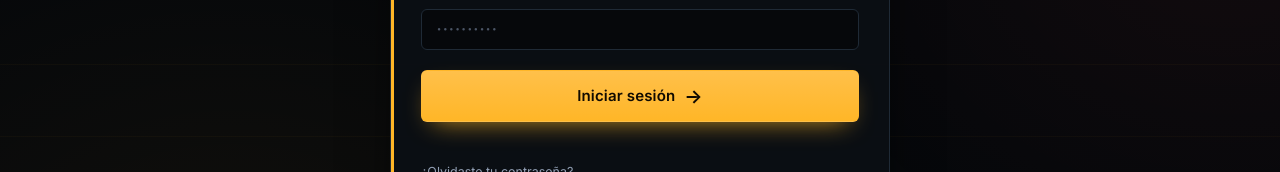
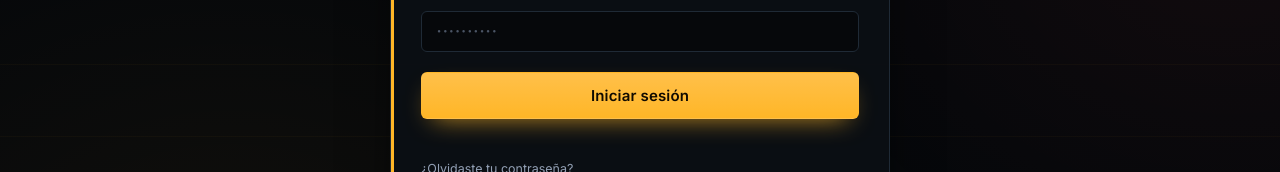
Before and after one commit to h3l10-hu3rt4/downtimeOS, a Next.js app: page /acceso in a window 1280 px wide. Shown: the part 440-612 px from the top of the page. Built offline with nearby package versions, Linux system fonts and the light colour scheme.

Commit message:
style: polish auth feedback and remove button arrows

```diff
--- a/app/acceso/page.js
+++ b/app/acceso/page.js
@@ -13,5 +13,5 @@ export default function Acceso() {
     localStorage.setItem('downtimeos_sesion', JSON.stringify(cuerpo));
     location.assign(destino(cuerpo.perfil.rol));
   }
-  return <main className="auth-page"><section className="auth-card"><div className="auth-card__top"><p className="auth-brand">DOWNTIME<span>OS</span></p><span className="auth-status"><i /> SISTEMA OPERATIVO</span></div><p className="auth-kicker">CONTROL DE PLANTA / ACCESO</p><h1>Acceso a tu planta</h1><p className="auth-copy">Consulta y opera los paros de tu línea de producción.</p><form onSubmit={enviar} className="auth-form"><label>Correo de trabajo<input name="email" type="email" placeholder="correo@empresa.com" required /></label><label>Contraseña<input name="password" type="password" placeholder="••••••••••" required /></label><button type="submit" className="btn btn--primary btn--block auth-submit">Iniciar sesión <span>→</span></button></form><p aria-live="polite" className="auth-state">{estado}</p><p className="auth-links"><a href="/recuperar">¿Olvidaste tu contraseña?</a></p><p className="auth-footer">¿Tu empresa es nueva? <a href="/registro">Crea la cuenta de tu planta</a>.</p></section></main>;
+  return <main className="auth-page"><section className="auth-card"><div className="auth-card__top"><p className="auth-brand">DOWNTIME<span>OS</span></p><span className="auth-status"><i /> SISTEMA OPERATIVO</span></div><p className="auth-kicker">CONTROL DE PLANTA / ACCESO</p><h1>Acceso a tu planta</h1><p className="auth-copy">Consulta y opera los paros de tu línea de producción.</p><form onSubmit={enviar} className="auth-form"><label>Correo de trabajo<input name="email" type="email" placeholder="correo@empresa.com" required /></label><label>Contraseña<input name="password" type="password" placeholder="••••••••••" required /></label><button type="submit" className="btn btn--primary btn--block auth-submit">Iniciar sesión</button></form><p aria-live="polite" className="auth-state">{estado}</p><p className="auth-links"><a href="/recuperar">¿Olvidaste tu contraseña?</a></p><p className="auth-footer">¿Tu empresa es nueva? <a href="/registro">Crea la cuenta de tu planta</a>.</p></section></main>;
 }
--- a/app/recuperar/page.js
+++ b/app/recuperar/page.js
@@ -35,7 +35,9 @@ export default function Recuperar() {
     const datos = Object.fromEntries(new FormData(evento.currentTarget));
     if (modo === 'solicitar') {
       const respuesta = await fetch('/api/cuenta', { method: 'POST', headers: { 'content-type': 'application/json' }, body: JSON.stringify({ accion: 'recuperar', email: datos.email }) });
-      setEstado(respuesta.ok ? 'Si el correo existe, recibirás un enlace para recuperar tu contraseña.' : 'No fue posible solicitar la recuperación.');
+      setEstado(respuesta.ok
+        ? 'Solicitud recibida. Si el correo está asociado a una cuenta, recibirás instrucciones para restablecer tu contraseña.'
+        : 'No pudimos procesar la solicitud. Inténtalo de nuevo en unos minutos.');
       return;
     }
     if (datos.password !== datos.confirmar) return setEstado('Las contraseñas no coinciden.');
@@ -44,5 +46,5 @@ export default function Recuperar() {
     setEstado(error ? 'No fue posible actualizar la contraseña.' : 'Contraseña actualizada. Ya puedes iniciar sesión.');
     if (!error) setTimeout(() => location.assign('/acceso'), 900);
   }
-  return <main className="auth-page"><section className="auth-card"><div className="auth-card__top"><p className="auth-brand">DOWNTIME<span>OS</span></p><span className="auth-status"><i /> SEGURIDAD DE CUENTA</span></div><p className="auth-kicker">CONTROL DE PLANTA / RECUPERACIÓN</p><h1>{modo === 'solicitar' ? 'Recupera tu acceso' : 'Define una contraseña nueva'}</h1><p className="auth-copy">{modo === 'solicitar' ? 'Te enviaremos un enlace seguro al correo asociado a tu cuenta.' : 'La contraseña debe tener al menos 10 caracteres.'}</p><form onSubmit={enviar} className="auth-form">{modo === 'solicitar' ? <label>Correo de trabajo<input name="email" type="email" placeholder="correo@empresa.com" required /></label> : <><label>Nueva contraseña<input name="password" type="password" minLength="10" required /></label><label>Confirmar contraseña<input name="confirmar" type="password" minLength="10" required /></label></>}<button type="submit" className="btn btn--primary btn--block auth-submit">{modo === 'solicitar' ? 'Enviar enlace' : 'Guardar contraseña'} <span>→</span></button></form><p aria-live="polite" className="auth-state">{estado}</p><p className="auth-footer"><a href="/acceso">Volver al inicio de sesión</a></p></section></main>;
+  return <main className="auth-page"><section className="auth-card"><div className="auth-card__top"><p className="auth-brand">DOWNTIME<span>OS</span></p><span className="auth-status"><i /> SEGURIDAD DE CUENTA</span></div><p className="auth-kicker">CONTROL DE PLANTA / RECUPERACIÓN</p><h1>{modo === 'solicitar' ? 'Recupera tu acceso' : 'Define una contraseña nueva'}</h1><p className="auth-copy">{modo === 'solicitar' ? 'Te enviaremos un enlace seguro al correo asociado a tu cuenta.' : 'La contraseña debe tener al menos 10 caracteres.'}</p><form onSubmit={enviar} className="auth-form">{modo === 'solicitar' ? <label>Correo de trabajo<input name="email" type="email" placeholder="correo@empresa.com" required /></label> : <><label>Nueva contraseña<input name="password" type="password" minLength="10" required /></label><label>Confirmar contraseña<input name="confirmar" type="password" minLength="10" required /></label></>}<button type="submit" className="btn btn--primary btn--block auth-submit">{modo === 'solicitar' ? 'Enviar enlace' : 'Guardar contraseña'}</button></form><p aria-live="polite" className="auth-state">{estado}</p><p className="auth-footer"><a href="/acceso">Volver al inicio de sesión</a></p></section></main>;
 }
--- a/app/registro/page.js
+++ b/app/registro/page.js
@@ -12,5 +12,5 @@ export default function Registro() {
     setEstado('Cuenta creada. Abriendo tu planta…');
     setTimeout(() => location.assign('/direccion?onboarding=1'), 350);
   }
-  return <main className="auth-page"><section className="auth-card auth-card--register"><div className="auth-card__top"><p className="auth-brand">DOWNTIME<span>OS</span></p><span className="auth-status"><i /> ALTA DE PLANTA</span></div><p className="auth-kicker">CONTROL DE PLANTA / REGISTRO</p><h1>Configura tu primera planta</h1><p className="auth-copy">Crea la cuenta de Dirección. Después podrás invitar a Operaciones y a los operadores de piso.</p><form onSubmit={enviar} className="auth-form"><label>Empresa<input name="empresa" placeholder="Nombre de la empresa" required /></label><label>Planta principal<input name="planta" placeholder="Nombre de la planta" required /></label><label>Tu nombre<input name="nombre" placeholder="Nombre completo" required /></label><label>Correo de trabajo<input name="email" type="email" placeholder="correo@empresa.com" required /></label><label>Contraseña<input name="password" type="password" minLength="10" placeholder="Mínimo 10 caracteres" required /></label><button type="submit" className="btn btn--primary btn--block auth-submit">Crear empresa <span>→</span></button></form><p aria-live="polite" className="auth-state">{estado}</p><p className="auth-footer"><a href="/acceso">Ya tengo una cuenta</a>.</p></section></main>;
+  return <main className="auth-page"><section className="auth-card auth-card--register"><div className="auth-card__top"><p className="auth-brand">DOWNTIME<span>OS</span></p><span className="auth-status"><i /> ALTA DE PLANTA</span></div><p className="auth-kicker">CONTROL DE PLANTA / REGISTRO</p><h1>Configura tu primera planta</h1><p className="auth-copy">Crea la cuenta de Dirección. Después podrás invitar a Operaciones y a los operadores de piso.</p><form onSubmit={enviar} className="auth-form"><label>Empresa<input name="empresa" placeholder="Nombre de la empresa" required /></label><label>Planta principal<input name="planta" placeholder="Nombre de la planta" required /></label><label>Tu nombre<input name="nombre" placeholder="Nombre completo" required /></label><label>Correo de trabajo<input name="email" type="email" placeholder="correo@empresa.com" required /></label><label>Contraseña<input name="password" type="password" minLength="10" placeholder="Mínimo 10 caracteres" required /></label><button type="submit" className="btn btn--primary btn--block auth-submit">Crear empresa</button></form><p aria-live="polite" className="auth-state">{estado}</p><p className="auth-footer"><a href="/acceso">Ya tengo una cuenta</a>.</p></section></main>;
 }
--- a/public/css/styles.css
+++ b/public/css/styles.css
@@ -111,8 +111,7 @@ body {
 .auth-form input { width: 100%; padding: 13px 14px; border: 1px solid var(--border); border-radius: var(--r-sm); background: var(--bg-base); color: var(--text-primary); outline: none; transition: border-color .15s ease, box-shadow .15s ease; }
 .auth-form input:focus { border-color: var(--accent-amber); box-shadow: 0 0 0 3px var(--accent-amber-tint); }
 .auth-form input::placeholder { color: var(--text-muted); opacity: .8; }
-.auth-submit { margin-top: 4px; justify-content: space-between; }
-.auth-submit span { font-size: 1.2rem; }
+.auth-submit { margin-top: 4px; justify-content: center; }
 .auth-state { min-height: 20px; margin: 12px 0 0; color: var(--accent-amber); font-family: var(--mono); font-size: .68rem; }
 .auth-links { margin: 8px 0 0; font-size: .78rem; }
 .auth-links a { color: var(--text-secondary); text-decoration: underline; text-underline-offset: 3px; }
```
